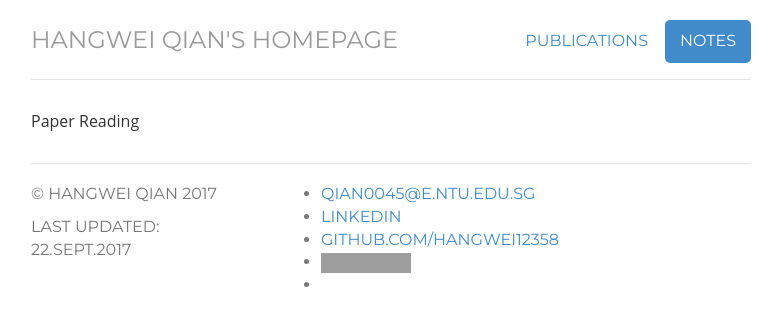
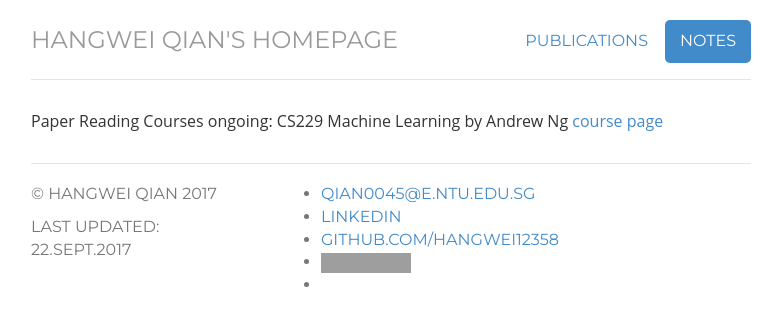
Before and after one commit to Hangwei12358/Hangwei12358.github.io, a Jekyll site: the page built from notes/index.html, in a window 1280 px wide. Shown: the top 326 px of the page, without its empty margins (249-1031 px from the left). Built offline with Jekyll 4.4.1, drawn with Linux system fonts in a browser that asks for light colours; grey boxes are pictures that could not be loaded.

Commit message:
update course info

```diff
--- a/notes/index.html
+++ b/notes/index.html
@@ -7,4 +7,9 @@ notes: active
 <div class="notes">
 {% include post-list.html %}
 Paper Reading
+
+
+Courses ongoing:
+CS229 Machine Learning by Andrew Ng <a href= "http://cs229.stanford.edu/syllabus.html" target="_blank">course page</a>
+
 </div> <!-- .notes -->
```
